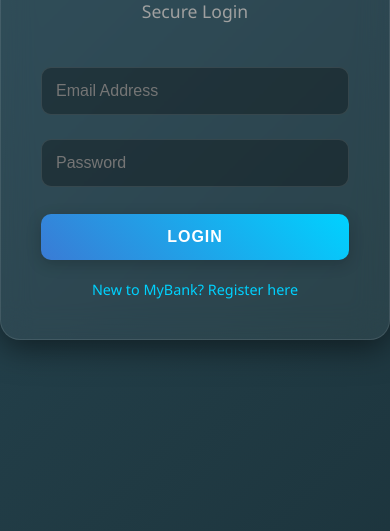
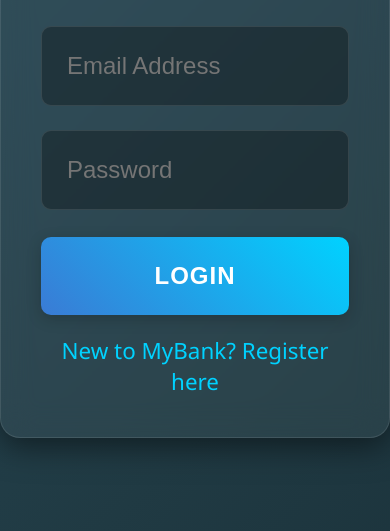
Before and after one commit to bikram73/My_Bank, a website: page public/index.html in a window 390 px wide. Shown: the part 313-844 px from the top of the page. Drawn offline with Linux system fonts and the light colour scheme.

Commit message:
first commit

```diff
--- a/public/styles.css
+++ b/public/styles.css
@@ -20,9 +20,8 @@ body {
     display: flex;
     justify-content: center;
     align-items: center;
-    height: 100vh;
+    min-height: 100vh;
     color: var(--text);
-    overflow: hidden;
 }
 
 @keyframes gradientBG {
@@ -39,7 +38,8 @@ body {
     border-radius: 20px;
     box-shadow: 0 8px 32px 0 rgba(0, 0, 0, 0.5);
     border: 1px solid var(--glass-border);
-    width: 400px;
+    width: 90%;
+    max-width: 400px;
     text-align: center;
     animation: slideUp 0.8s cubic-bezier(0.2, 0.8, 0.2, 1);
 }
@@ -168,3 +168,31 @@ button:active { transform: translateY(-1px); }
     10%, 30%, 50%, 70%, 90% { transform: translateX(-5px); }
     20%, 40%, 60%, 80% { transform: translateX(5px); }
 }
+
+@media (max-width: 480px) {
+    .container {
+        padding: 2.5rem;
+        width: 95%;
+    }
+
+    h1 {
+        font-size: 3rem;
+    }
+
+    h2 {
+        font-size: 1.8rem;
+    }
+
+    input, button {
+        font-size: 1.5rem;
+        padding: 25px;
+    }
+
+    .link {
+        font-size: 1.4rem;
+    }
+
+    .balance-display {
+        font-size: 4rem;
+    }
+}
```
